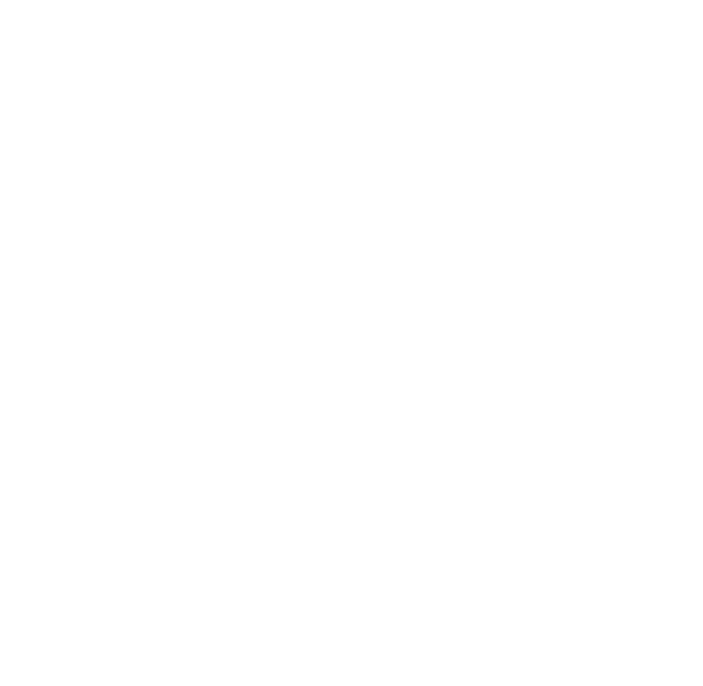
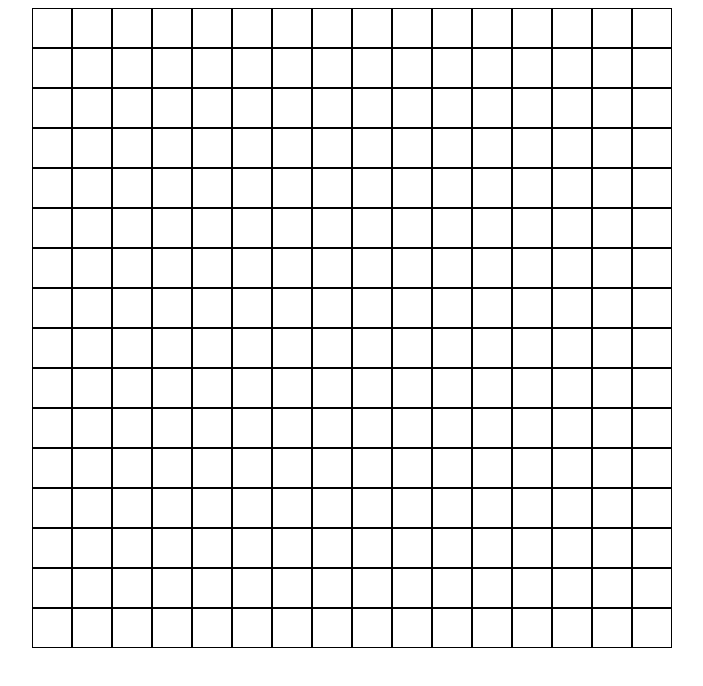
Before and after one commit to xsherryhe/etch-a-sketch, a plain HTML site: page index.html in a window 1280 px wide. Shown: the whole page, without its empty margins (288-991 px from the left). Drawn offline with Linux system fonts and the light colour scheme.

Commit message:
Created grid and hover effect

```diff
--- a/index.html
+++ b/index.html
@@ -4,10 +4,10 @@
         <meta charset="UTF-8">
         <title>Etch-A-Sketch</title>
         <script src="scripts/etch-a-sketch.js" defer></script>
+        <link rel="stylesheet" href="styles/style.css">
     </head>
     <body>
         <div id="grid-container">
-
         </div>
     </body>
 </html>
--- a/scripts/etch-a-sketch.js
+++ b/scripts/etch-a-sketch.js
@@ -0,0 +1,14 @@
+const grid = document.querySelector('#grid-container'),
+      squares = [];
+while(grid.children.length < 256) {
+    const square = document.createElement('div');
+    square.classList.add('square');
+    squares.push(square);
+    grid.appendChild(square);
+}
+
+squares.forEach(square => square.addEventListener('mouseover', changeColor));
+
+function changeColor(e) {
+    e.target.style.backgroundColor = 'purple';
+}
--- /dev/null
+++ b/styles/style.css
@@ -0,0 +1,11 @@
+#grid-container {
+    display: grid;
+    grid-template: repeat(16, 40px) / repeat(16, 40px);
+    width: 640px;
+    margin: auto;
+}
+
+.square {
+    box-sizing: border-box;
+    border: black solid 1px;
+}
```
